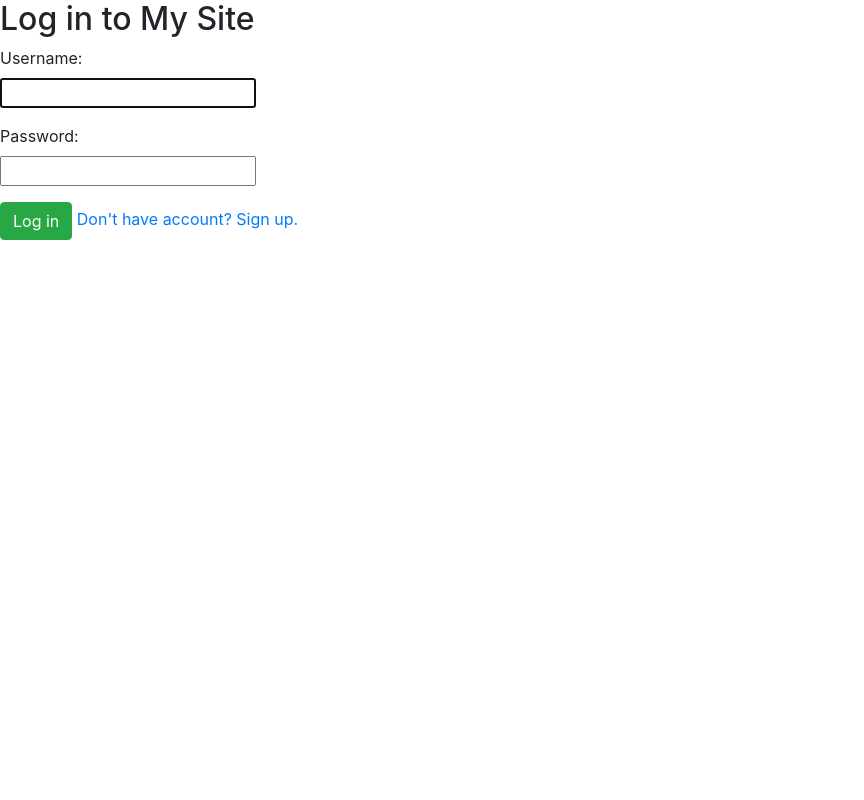
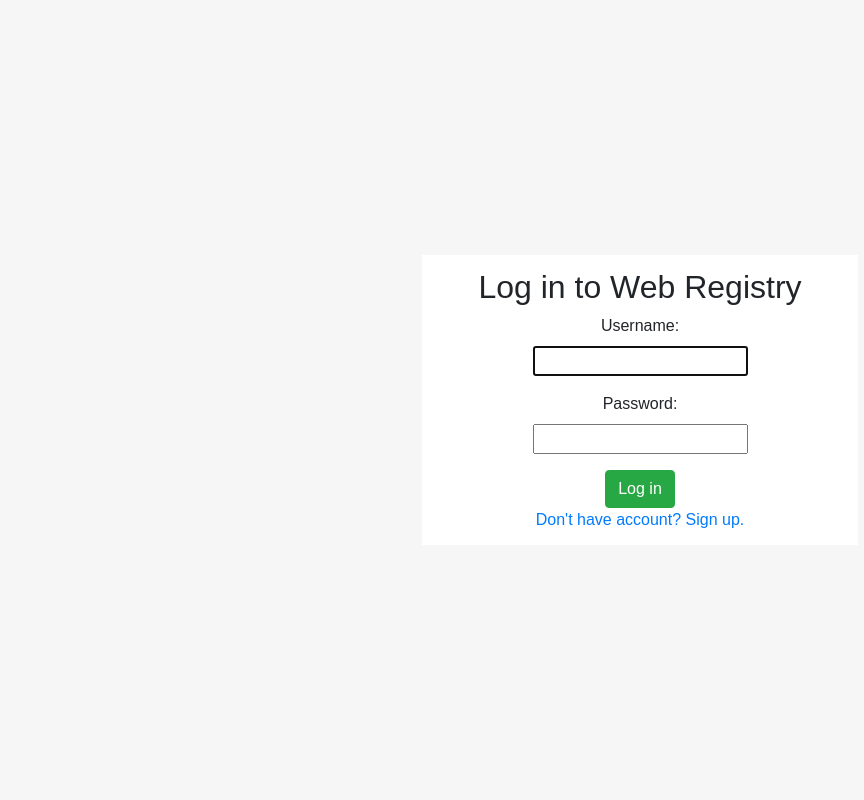
Before and after one commit to AGlowczewska/siwoz, a Django app: page /login/ in a window 1280 px wide. Shown: the whole page, without its empty margins (0-864 px from the left). Run offline with Django 3.2, Linux system fonts and the light colour scheme; some libraries are stand-ins or nearby versions.

Commit message:
Styled login page

```diff
--- a/siwoz/settings.py
+++ b/siwoz/settings.py
@@ -120,6 +120,9 @@ USE_TZ = True
 # https://docs.djangoproject.com/en/3.0/howto/static-files/
 
 STATIC_URL = '/static/'
+STATICFILES_DIRS = [
+    os.path.join(BASE_DIR, "static"),
+]
 
 LOGIN_REDIRECT_URL = '/'
 LOGIN_URL = 'login/'
--- /dev/null
+++ b/static/style.css
@@ -0,0 +1,19 @@
+html, body {
+  background-color: #f6f6f6;
+  font-family: "Poppins", sans-serif;
+  height: 100% !important;
+}
+
+main, .row {
+ height: inherit;
+}
+
+.login_wrapper {
+    height: inherit;
+    text-align: center;
+}
+
+.login_form {
+    background-color: white;
+    padding: 1%;
+}
--- a/users/templates/login.html
+++ b/users/templates/login.html
@@ -1,7 +1,13 @@
 {% extends 'base.html' %}
 
 {% block content %}
-  <h2>Log in to My Site</h2>
+<div class="'wrapper login_wrapper">
+
+    <div class="row justify-content-md-center align-items-center">
+    <div class="col col-md-4 col-md-offset-4 login_form">
+
+
+  <h2>Log in to Web Registry</h2>
   {% if form.errors %}
     <p style="color: red">Your username and password didn't match. Please try again.</p>
   {% endif %}
@@ -21,6 +27,9 @@
       </p>
     {% endfor %}
     <button type="submit" class="btn btn-success">Log in</button>
-    <a href="{% url 'signup' %}">Don't have account? Sign up.</a>
+    <div><a href="{% url 'signup' %}">Don't have account? Sign up.</a></div>
   </form>
+      </div>
+  </div>
+</div>
 {% endblock %}
--- a/web_registry/templates/base.html
+++ b/web_registry/templates/base.html
@@ -3,8 +3,10 @@
 <head>
   <meta charset="utf-8">
   <title>{% block title %}Web Registry{% endblock %}</title>
+  {% load static %}
   <link rel="stylesheet" href="https://stackpath.bootstrapcdn.com/bootstrap/4.1.3/css/bootstrap.min.css" integrity="sha384-MCw98/SFnGE8fJT3GXwEOngsV7Zt27NXFoaoApmYm81iuXoPkFOJwJ8ERdknLPMO" crossorigin="anonymous">
   <script src="https://stackpath.bootstrapcdn.com/bootstrap/4.1.3/js/bootstrap.min.js" integrity="sha384-ChfqqxuZUCnJSK3+MXmPNIyE6ZbWh2IMqE241rYiqJxyMiZ6OW/JmZQ5stwEULTy" crossorigin="anonymous"></script>
+    <link rel="stylesheet" type="text/css" href="{% static 'style.css' %}">
 </head>
 <body>
   <main>
```
Also changed, not shown: db.sqlite3.
